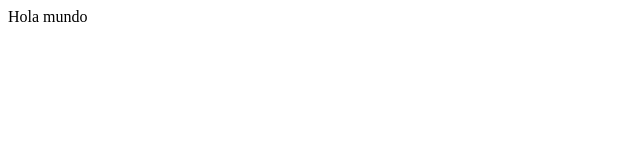
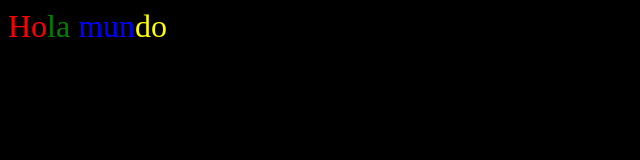
Before and after one commit to samuel81194/2025ii-hola-mundo, a plain HTML site: page pages/blackdanger.html in a window 1280 px wide. Shown: the whole page, without its empty margins (0-640 px from the left). Drawn offline with Linux system fonts and the light colour scheme.

Commit message:
Agregar estructura HTML y estilos a blackdanger.html

```diff
--- a/pages/blackdanger.html
+++ b/pages/blackdanger.html
@@ -1 +1,29 @@
-Hola mundo
+<!DOCTYPE html>
+<html lang="en">
+    <head>
+        <meta charset="UTF-8">
+        <meta name="viewport" content="width=device-width, initial-scale=1.0">
+        <title>blackdanger</title>
+        <style>
+            body{
+                font-size: xx-large;
+                background-color: black;
+            }
+            #Ho {
+                color: red;
+            }
+            #la {
+                color: green;
+            }
+            #mun {
+                color: blue;
+            }
+            #do {
+                color: yellow;
+            }
+        </style>
+    </head>
+    <body>
+        <span id="Ho">Ho</span><span id="la">la</span> <span id="mun">mun</span><span id="do">do</span>
+    </body>
+</html>
```
